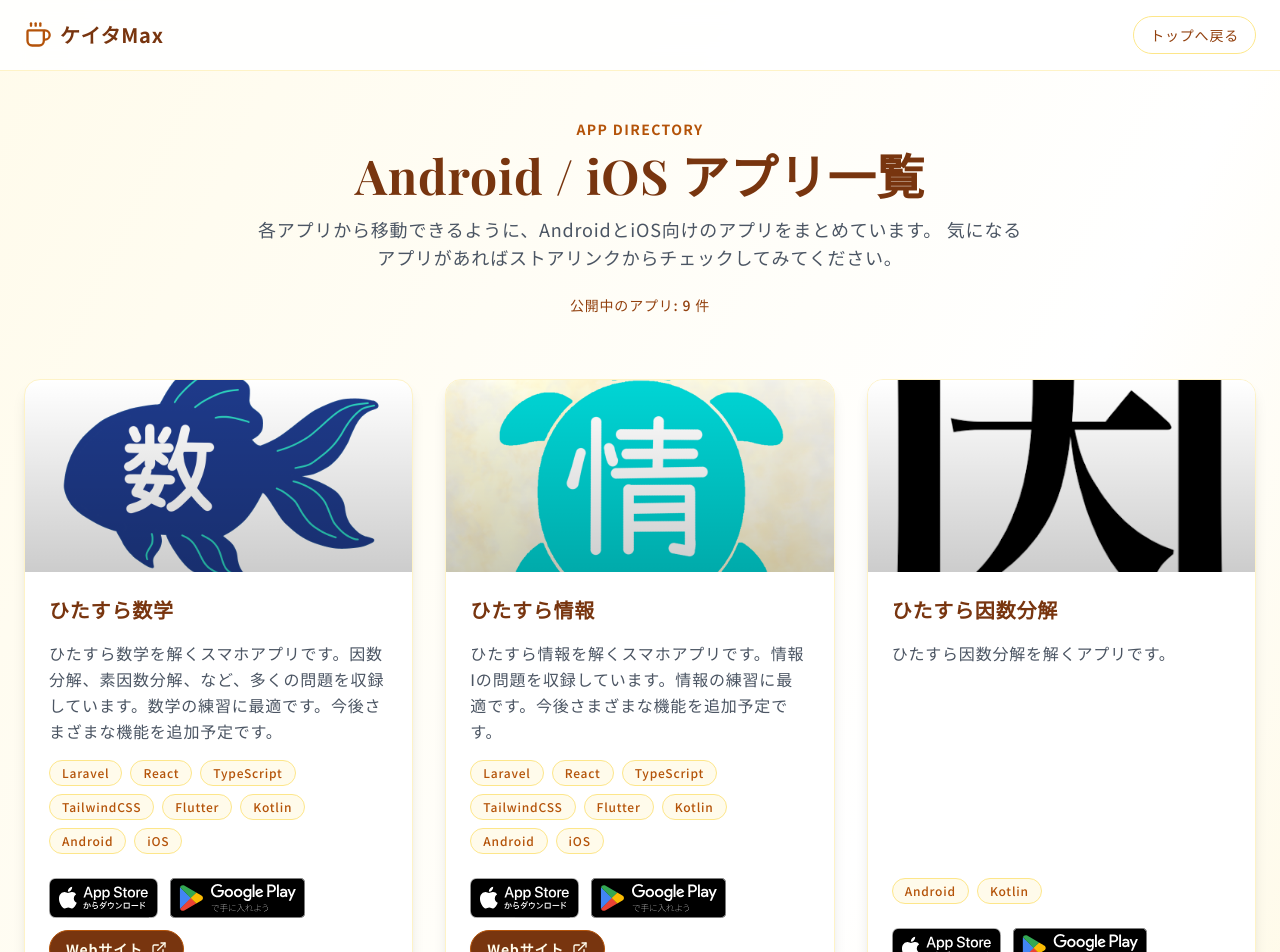
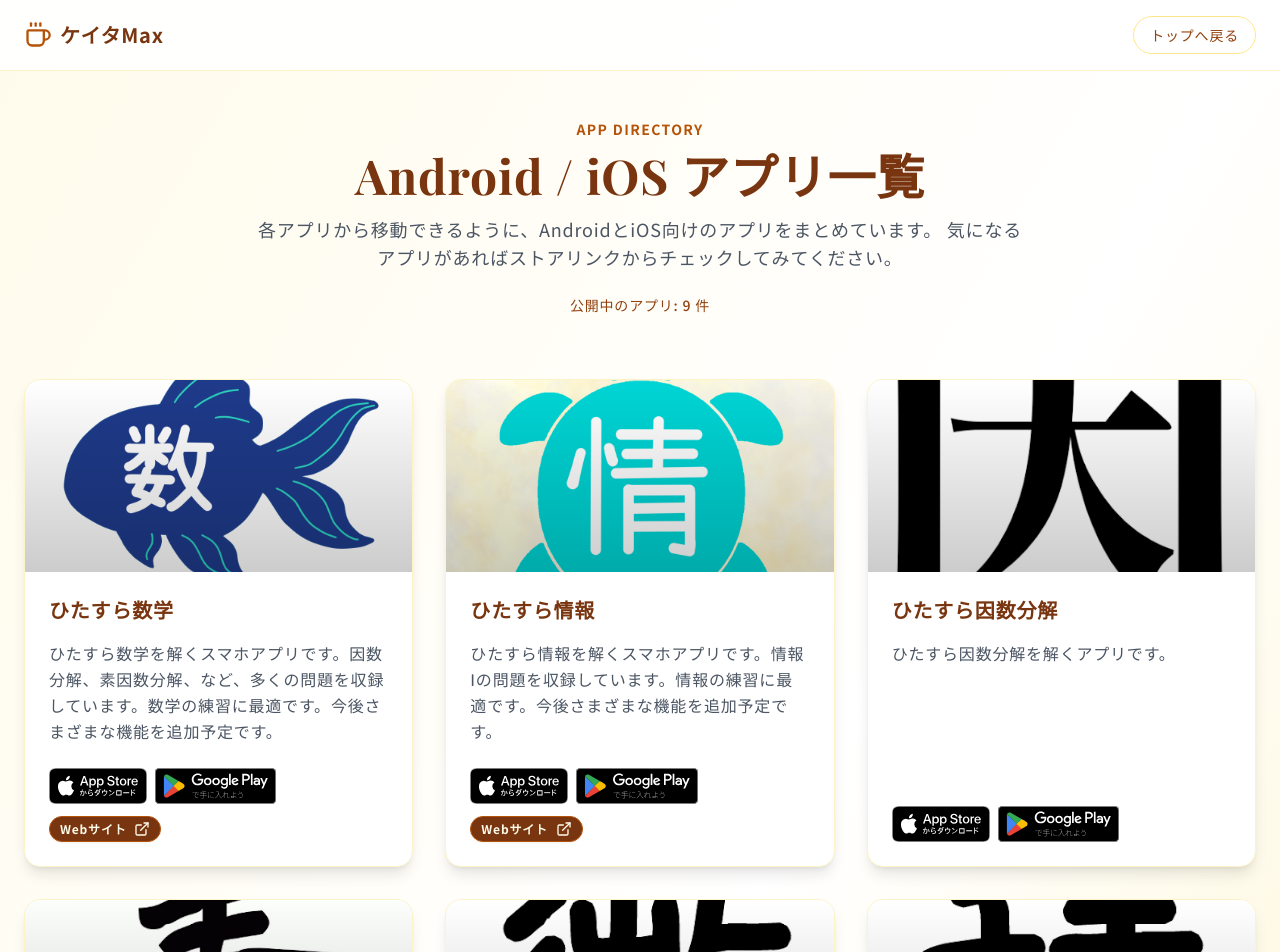
Before and after one commit to NiheiKeita/keitamax-web, a Next.js app: page /apps in a window 1280 px wide. Shown: the top 952 px of the page. Built offline with nearby package versions, Linux system fonts and the light colour scheme.

Commit message:
UIと文言の調整

```diff
--- a/src/components/Header.tsx
+++ b/src/components/Header.tsx
@@ -59,7 +59,7 @@ const Header: React.FC<HeaderProps> = ({ onNavClick }) => {
               href="/apps"
               className="font-medium text-amber-900 transition-colors duration-200 hover:text-amber-700"
             >
-              アプリ一覧
+              スマホアプリ一覧
             </Link>
           </nav>
 
@@ -98,7 +98,7 @@ const Header: React.FC<HeaderProps> = ({ onNavClick }) => {
                 className="font-medium text-amber-900 transition-colors duration-200 hover:text-amber-700"
                 onClick={() => setIsMobileMenuOpen(false)}
               >
-                アプリ一覧
+                スマホアプリ一覧
               </Link>
             </div>
           </div>
--- a/src/components/ProjectCard.tsx
+++ b/src/components/ProjectCard.tsx
@@ -7,12 +7,14 @@ interface ProjectCardProps {
   project: Project
   linkLabel?: string
   showStoreLinks?: boolean
+  showTechStack?: boolean
 }
 
 const ProjectCard: React.FC<ProjectCardProps> = ({
   project,
   linkLabel,
-  showStoreLinks = false
+  showStoreLinks = false,
+  showTechStack = true
 }) => {
   const label = linkLabel ?? 'プロジェクトを見る'
   const hasStoreLinks =
@@ -43,6 +45,7 @@ const ProjectCard: React.FC<ProjectCardProps> = ({
         </p>
 
         {/* Tech Stack */}
+        {showTechStack ? (
           <div className="flex flex-wrap gap-2">
             {project.techStack.map((tech, index) => (
               <span
@@ -53,23 +56,25 @@ const ProjectCard: React.FC<ProjectCardProps> = ({
               </span>
             ))}
           </div>
+        ) : null}
 
         {/* Link */}
         {showStoreLinks && hasStoreLinks ? (
-          <div className="flex flex-wrap items-center gap-3 pt-2">
+          <div className="flex flex-col gap-3 pt-2">
+            <div className="flex flex-wrap items-center gap-3 md:flex-nowrap md:gap-2">
               {project.appStoreUrl ? (
                 <a
                   href={project.appStoreUrl}
                   target="_blank"
                   rel="noopener noreferrer"
-                className="transition-transform duration-200 hover:scale-[1.02]"
+                  className="shrink-0 transition-transform duration-200 hover:scale-[1.02]"
                 >
                   <Image
                     src="/logo/Download_on_the_App_Store_Badge_JP_RGB_blk_100317.svg"
                     alt="App Storeで入手"
-                  width={160}
-                  height={48}
-                  className="h-10 w-auto"
+                    width={140}
+                    height={42}
+                    className="h-9 w-auto md:h-9"
                   />
                 </a>
               ) : null}
@@ -78,23 +83,24 @@ const ProjectCard: React.FC<ProjectCardProps> = ({
                   href={project.googlePlayUrl}
                   target="_blank"
                   rel="noopener noreferrer"
-                className="transition-transform duration-200 hover:scale-[1.02]"
+                  className="shrink-0 transition-transform duration-200 hover:scale-[1.02]"
                 >
                   <Image
                     src="/logo/GetItOnGooglePlay_Badge_Web_color_Japanese.svg"
                     alt="Google Playで手に入れよう"
-                  width={160}
-                  height={48}
-                  className="h-10 w-auto"
+                    width={140}
+                    height={42}
+                    className="h-9 w-auto md:h-9"
                   />
                 </a>
               ) : null}
+            </div>
             {project.websiteUrl ? (
               <a
                 href={project.websiteUrl}
                 target="_blank"
                 rel="noopener noreferrer"
-                className="inline-flex items-center gap-2 rounded-full border border-amber-700 bg-amber-900 px-4 py-2 text-sm font-semibold text-amber-50 shadow-sm transition-colors duration-200 hover:border-amber-800 hover:bg-amber-800"
+                className="inline-flex items-center gap-2 self-start rounded-full border border-amber-700 bg-amber-900 px-2.5 py-1 text-xs font-semibold text-amber-50 shadow-sm transition-colors duration-200 hover:border-amber-800 hover:bg-amber-800"
               >
                 <span>Webサイト</span>
                 <ExternalLink className="size-4" />
--- a/src/views/MobileAppsView/index.tsx
+++ b/src/views/MobileAppsView/index.tsx
@@ -56,7 +56,7 @@ const MobileAppsView: React.FC = () => {
             <div className="grid auto-rows-fr gap-8 md:grid-cols-2 lg:grid-cols-3">
               {mobileApps.map((project) => (
                 <AnimatedSection key={project.id} animation="slide-up" className="h-full">
-                  <ProjectCard project={project} showStoreLinks />
+                  <ProjectCard project={project} showStoreLinks showTechStack={false} />
                 </AnimatedSection>
               ))}
             </div>
```
Lines whose indentation alone changed are shown as unchanged.
